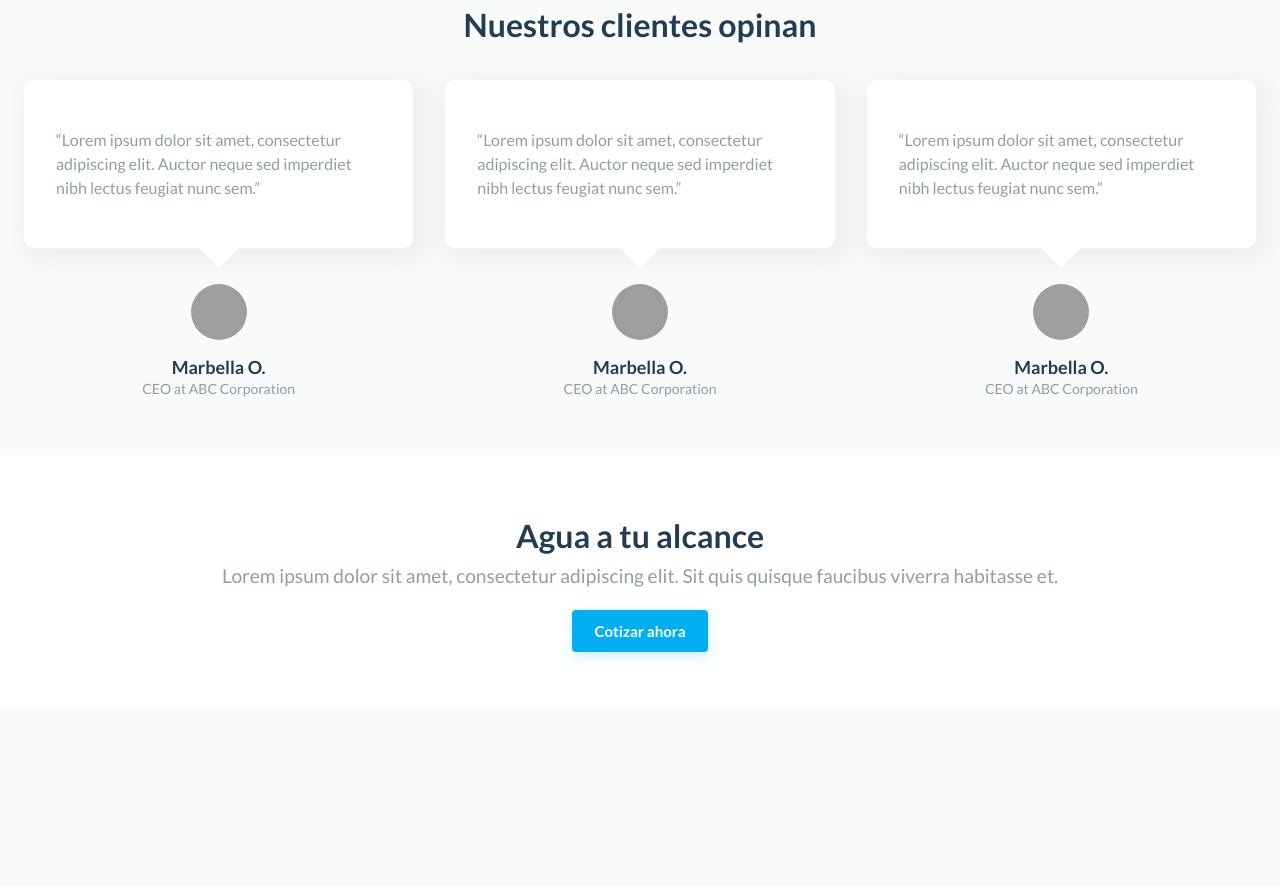
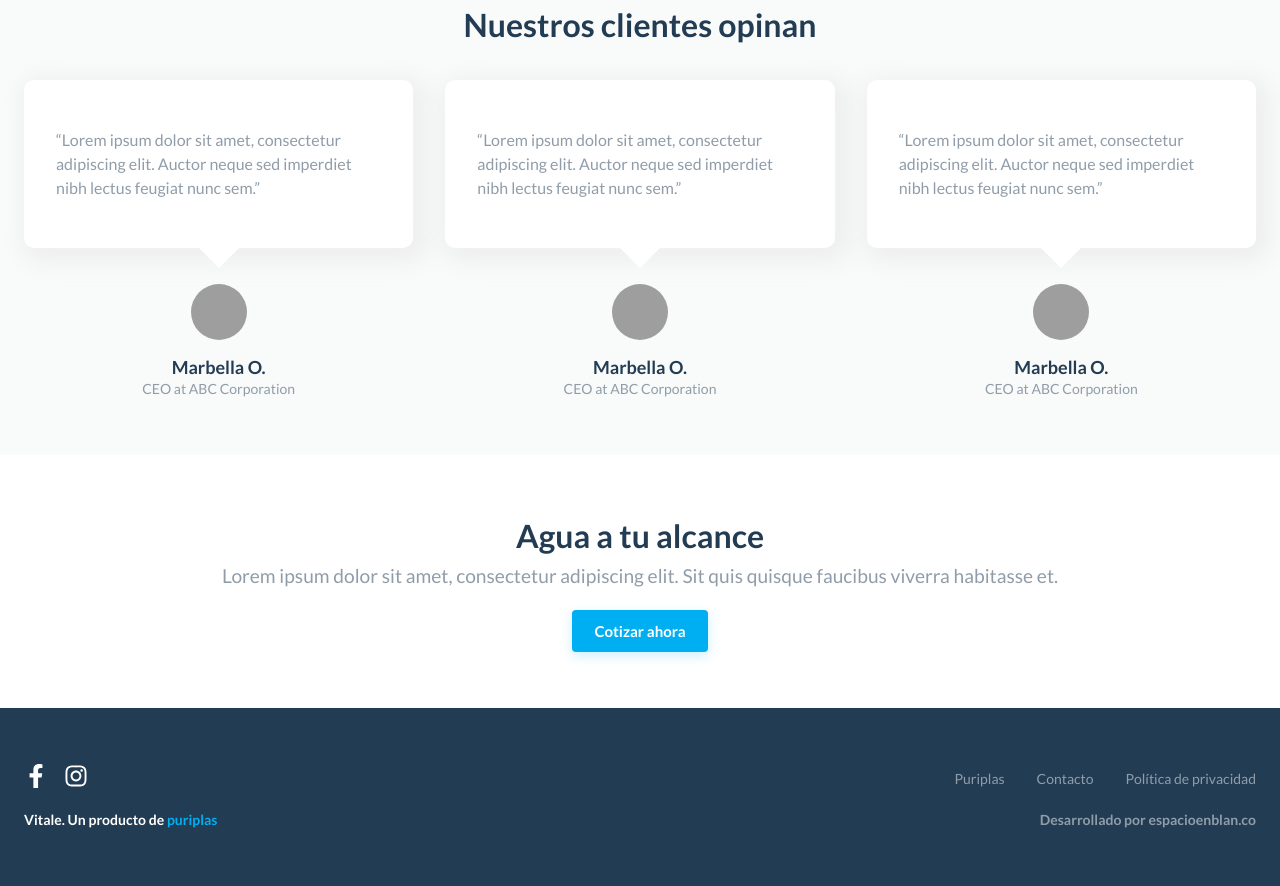
Before and after one commit to viveralia/vitale, a Gatsby site: page / in a window 1280 px wide. Shown: the part 2340-3226 px from the top of the page. Before the commit the page ends 3048 px from the top, so only its background shows below. Built offline with nearby package versions, Linux system fonts and the light colour scheme; Gatsby itself is replaced by a stand-in of ours; grey boxes are pictures that could not be loaded.

Commit message:
Component Footer (#8)
* feat: 🎸 Component Footer with styles & added alt to testimonial

* feat: 🎸 Component SocialNetwork & social & navigation constants

```diff
--- a/package.json
+++ b/package.json
@@ -21,7 +21,8 @@
     "gatsby-transformer-sharp": "^3.0.0",
     "react": "^17.0.1",
     "react-dom": "^17.0.1",
-    "react-helmet": "^6.1.0"
+    "react-helmet": "^6.1.0",
+    "react-icons": "^4.2.0"
   },
   "devDependencies": {
     "@types/node": "^14.14.25",
--- /dev/null
+++ b/src/components/footer.tsx
@@ -0,0 +1,149 @@
+import {
+  Container,
+  Grid,
+  Link,
+  makeStyles,
+  Typography,
+  useMediaQuery,
+  useTheme,
+} from "@material-ui/core";
+import React, { FC } from "react";
+
+import footerNavigation from "../constants/footer-navigation";
+import socialNetworks from "../constants/social-networks";
+import SocialNetwork from "./social-network";
+
+const useStyles = makeStyles(theme => ({
+  copyRightGrid: {
+    marginTop: "3rem",
+    [theme.breakpoints.up("md")]: {
+      marginTop: "1rem",
+    },
+  },
+  copyRightPuriplasText: {
+    color: theme.palette.primary.main,
+    fontWeight: 700,
+  },
+  copyRightText: {
+    color: theme.palette.background.paper,
+    fontSize: "0.875rem",
+    fontWeight: 700,
+    textAlign: "center",
+    [theme.breakpoints.up("md")]: {
+      textAlign: "left",
+    },
+  },
+  developed: {
+    fontSize: "0.875rem",
+    fontWeight: 700,
+    textAlign: "center",
+    [theme.breakpoints.up("md")]: {
+      textAlign: "right",
+    },
+  },
+  linkItem: {
+    [theme.breakpoints.up("md")]: {
+      flexBasis: "auto",
+      marginLeft: "2rem",
+    },
+  },
+  linksContainer: {
+    [theme.breakpoints.up("md")]: {
+      justifyContent: "flex-end",
+    },
+  },
+  section: {
+    backgroundColor: theme.palette.text.primary,
+    paddingBottom: "2rem",
+    paddingTop: "2rem",
+    [theme.breakpoints.up("md")]: {
+      paddingBottom: "3.5rem",
+      paddingTop: "3.5rem",
+    },
+  },
+}));
+
+const Footer: FC = () => {
+  const classes = useStyles();
+  const theme = useTheme();
+  const isMdOrAbove = useMediaQuery(theme.breakpoints.up("md"));
+  return (
+    <section className={classes.section}>
+      <Container>
+        <Grid container spacing={2} alignItems="center">
+          <Grid item xs={12} md={6}>
+            {socialNetworks.map((network, index) => {
+              return (
+                <SocialNetwork
+                  Icon={network.icon}
+                  path={network.path}
+                  key={index}
+                />
+              );
+            })}
+          </Grid>
+          <Grid
+            container
+            item
+            xs={12}
+            md={6}
+            spacing={isMdOrAbove ? 0 : 2}
+            className={classes.linksContainer}
+          >
+            {footerNavigation.map((link, index) => {
+              return (
+                <Grid item xs={6} className={classes.linkItem} key={index}>
+                  <Link
+                    underline="none"
+                    href={link.path}
+                    color="textSecondary"
+                    target="_blank"
+                    rel="noopener noreferrer"
+                  >
+                    {link.name}
+                  </Link>
+                </Grid>
+              );
+            })}
+          </Grid>
+        </Grid>
+        <Grid
+          container
+          justify="space-between"
+          className={classes.copyRightGrid}
+        >
+          <Grid item xs={12} md={6}>
+            <Typography className={classes.copyRightText}>
+              Vitale. Un producto de {""}
+              <Link
+                underline="none"
+                href="https://puriplas.com/"
+                className={classes.copyRightPuriplasText}
+                target="_blank"
+                rel="noopener noreferrer"
+              >
+                puriplas
+              </Link>
+            </Typography>
+          </Grid>
+          <Grid item xs={12} md={6}>
+            <Typography className={classes.developed}>
+              Desarrollado por {""}
+              <Link
+                href="https://espacioenblan.co/"
+                underline="none"
+                target="_blank"
+                rel="noopener noreferrer"
+                color="textSecondary"
+              >
+                espacioenblan.co
+              </Link>
+            </Typography>
+          </Grid>
+        </Grid>
+      </Container>
+    </section>
+  );
+};
+
+export default Footer;
--- a/src/components/layout.tsx
+++ b/src/components/layout.tsx
@@ -2,6 +2,7 @@ import CssBaseline from "@material-ui/core/CssBaseline";
 import { createMuiTheme, ThemeProvider } from "@material-ui/core/styles";
 import React, { FC } from "react";
 
+import Footer from "./footer";
 import Header from "./header";
 
 const textSecondary = "#909DA9";
@@ -78,6 +79,7 @@ const Layout: FC = ({ children }) => {
       <CssBaseline />
       <Header />
       {children}
+      <Footer />
     </ThemeProvider>
   );
 };
--- /dev/null
+++ b/src/components/social-network.tsx
@@ -0,0 +1,25 @@
+import { Link, makeStyles } from "@material-ui/core";
+import React, { FC, ReactNode } from "react";
+
+export interface SocialNetworkProps {
+  Icon: ReactNode;
+  path: string;
+}
+const useStyles = makeStyles(theme => ({
+  icon: {
+    color: theme.palette.background.paper,
+    fontSize: "1.5rem",
+    marginRight: "1rem",
+  },
+}));
+
+const SocialNetwork: FC<SocialNetworkProps> = ({ Icon, path }) => {
+  const classes = useStyles();
+  return (
+    <Link href={path} target="_blank" rel="noopener noreferrer">
+      <Icon className={classes.icon} />
+    </Link>
+  );
+};
+
+export default SocialNetwork;
--- a/src/components/testimonial-list.tsx
+++ b/src/components/testimonial-list.tsx
@@ -39,6 +39,7 @@ const TestimonialList: FC = () => {
                   designation={testimonial.designation}
                   name={testimonial.name}
                   image={testimonial.image}
+                  alt={testimonial.alt}
                 />
               </Grid>
             );
--- a/src/components/testimonial.tsx
+++ b/src/components/testimonial.tsx
@@ -2,6 +2,7 @@ import { Avatar, makeStyles, Typography } from "@material-ui/core";
 import React, { FC } from "react";
 
 interface TestimonialProps {
+  alt: string;
   content: string;
   designation: string;
   image: string;
@@ -45,6 +46,7 @@ const Testimonial: FC<TestimonialProps> = ({
   designation,
   name,
   image,
+  alt,
 }) => {
   const classes = useStyles();
   return (
@@ -53,7 +55,7 @@ const Testimonial: FC<TestimonialProps> = ({
         <Typography className={classes.content}>{content}</Typography>
       </div>
       <div className={classes.triangle}></div>
-      <Avatar alt="image" src={image} className={classes.avatar} />
+      <Avatar alt={alt} src={image} className={classes.avatar} />
       <Typography variant="h4" className={classes.name}>
         {name}
       </Typography>
--- /dev/null
+++ b/src/constants/footer-navigation.ts
@@ -0,0 +1,16 @@
+const footerNavigation = [
+  {
+    name: "Puriplas",
+    path: "https://puriplas.com/",
+  },
+  {
+    name: "Contacto",
+    path: "https://puriplas.com/#contacto",
+  },
+  {
+    name: "Política de privacidad",
+    path: "https://puriplas.com/privacidad",
+  },
+];
+
+export default footerNavigation;
--- /dev/null
+++ b/src/constants/social-networks.ts
@@ -0,0 +1,9 @@
+import { FaFacebookF } from "react-icons/fa";
+import { FaInstagram } from "react-icons/fa";
+
+const socialNetworks = [
+  { icon: FaFacebookF, path: "https://facebook.com" },
+  { icon: FaInstagram, path: "https://instagram.com" },
+];
+
+export default socialNetworks;
--- a/src/constants/testimonials.ts
+++ b/src/constants/testimonials.ts
@@ -2,6 +2,7 @@ import profesional from "../assets/images/profesional.jpg";
 
 const testimonials = [
   {
+    alt: "description image",
     content:
       "“Lorem ipsum dolor sit amet, consectetur adipiscing elit. Auctor neque sed imperdiet nibh lectus feugiat nunc sem.”",
     designation: "CEO at ABC Corporation",
@@ -9,6 +10,7 @@ const testimonials = [
     name: "Marbella O.",
   },
   {
+    alt: "description image",
     content:
       "“Lorem ipsum dolor sit amet, consectetur adipiscing elit. Auctor neque sed imperdiet nibh lectus feugiat nunc sem.”",
     designation: "CEO at ABC Corporation",
@@ -16,6 +18,7 @@ const testimonials = [
     name: "Marbella O.",
   },
   {
+    alt: "description image",
     content:
       "“Lorem ipsum dolor sit amet, consectetur adipiscing elit. Auctor neque sed imperdiet nibh lectus feugiat nunc sem.”",
     designation: "CEO at ABC Corporation",
```
Also changed, not shown: 1 other file.
